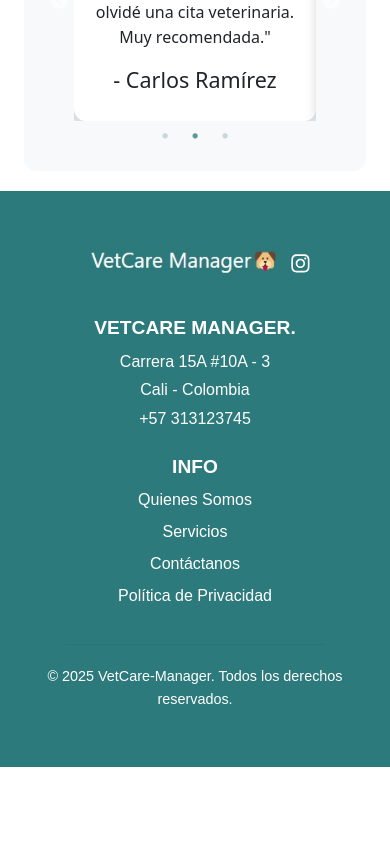
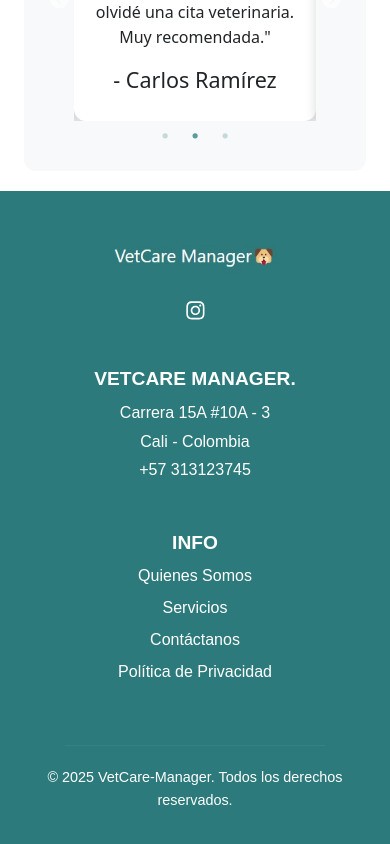
Before and after one commit to webdesigner98everyone/vetcare, a React (Create React App) app: page / in a window 390 px wide. Shown: the part 1961-2805 px from the top of the page. Before the commit the page ends 2728 px from the top, so only its background shows below. Built offline with nearby package versions, Linux system fonts and the light colour scheme.

Commit message:
Mejora de visualizacion Footer

```diff
--- a/src/components/Footer.tsx
+++ b/src/components/Footer.tsx
@@ -10,16 +10,18 @@ const Footer: React.FC = () => {
     <footer className="footer">
       <Container>
         <Row className="footer-content">
-          {/* Logo Izquierda */}
-          <Col md={4} className="footer-logo">
+          {/* Logo e Instagram */}
+          <Col md={4} className="footer-section text-center">
             <img src={Logo} alt="Empresa Logo" className="logo-img" />
-            <a href="https://instagram.com" target="_blank" rel="noopener noreferrer">
-              <FaInstagram className="social-icon" />
-            </a>
+            <div className="social-icons">
+              <a href="https://instagram.com" target="_blank" rel="noopener noreferrer">
+                <FaInstagram className="social-icon" />
+              </a>
+            </div>
           </Col>
 
           {/* Información de la Empresa */}
-          <Col md={4} className="footer-info">
+          <Col md={4} className="footer-section">
             <h5>VETCARE MANAGER.</h5>
             <p>Carrera 15A #10A - 3</p>
             <p>Cali - Colombia</p>
@@ -27,9 +29,9 @@ const Footer: React.FC = () => {
           </Col>
 
           {/* Enlaces de Navegación */}
-          <Col md={4} className="footer-links">
+          <Col md={4} className="footer-section">
             <h5>INFO</h5>
-            <ul>
+            <ul className="footer-links">
               <li><Link to="/About">Quienes Somos</Link></li>
               <li><Link to="/">Servicios</Link></li>
               <li><Link to="/Contact">Contáctanos</Link></li>
--- a/src/styles/Footer.css
+++ b/src/styles/Footer.css
@@ -7,27 +7,36 @@
   font-family: "Poppins", sans-serif;
 }
 
-/* Contenido organizado en tres columnas */
+/* Contenido del footer */
 .footer-content {
   display: flex;
   justify-content: space-between;
   align-items: center;
   flex-wrap: wrap;
-}
-
-/* Logo y redes sociales */
-.footer-logo {
   text-align: center;
 }
 
+/* Secciones del footer */
+.footer-section {
+  text-align: center;
+  margin-bottom: 20px;
+}
+
+/* Logo */
 .logo-img {
-  width: 210px;
+  width: 180px;
   margin-bottom: 10px;
+}
+
+/* Redes sociales */
+.social-icons {
+  margin-top: 10px;
 }
 
 .social-icon {
   font-size: 1.5rem;
   color: #fff;
+  margin: 0 10px;
   transition: color 0.3s ease, transform 0.2s ease-in-out;
 }
 
@@ -37,26 +46,19 @@
 }
 
 /* Información de la empresa */
-.footer-info h5 {
+.footer-section h5 {
   font-size: 1.2rem;
   font-weight: bold;
   margin-bottom: 10px;
 }
 
-.footer-info p {
+.footer-section p {
   margin: 3px 0;
   font-size: 1rem;
-  color: #fff;
 }
 
 /* Enlaces */
-.footer-links h5 {
-  font-size: 1.2rem;
-  font-weight: bold;
-  margin-bottom: 10px;
-}
-
-.footer-links ul {
+.footer-links {
   list-style: none;
   padding: 0;
 }
@@ -81,7 +83,7 @@
 .footer-divider {
   width: 80%;
   margin: 20px auto;
-  border-top: 1px solid rgba(0, 0, 0, 0.2);
+  border-top: 1px solid rgba(255, 255, 255, 0.2);
 }
 
 /* Texto de derechos reservados */
@@ -123,6 +125,10 @@
     text-align: center;
   }
 
+  .footer-section {
+    margin-bottom: 25px;
+  }
+
   .social-icon {
     font-size: 1.3rem;
   }
```
